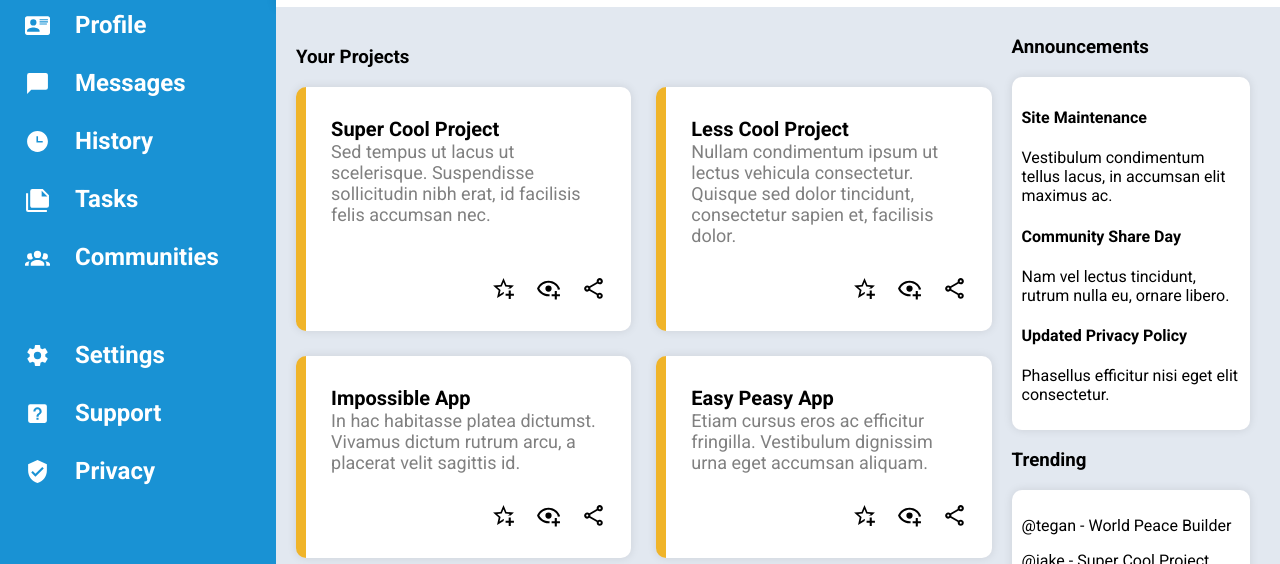
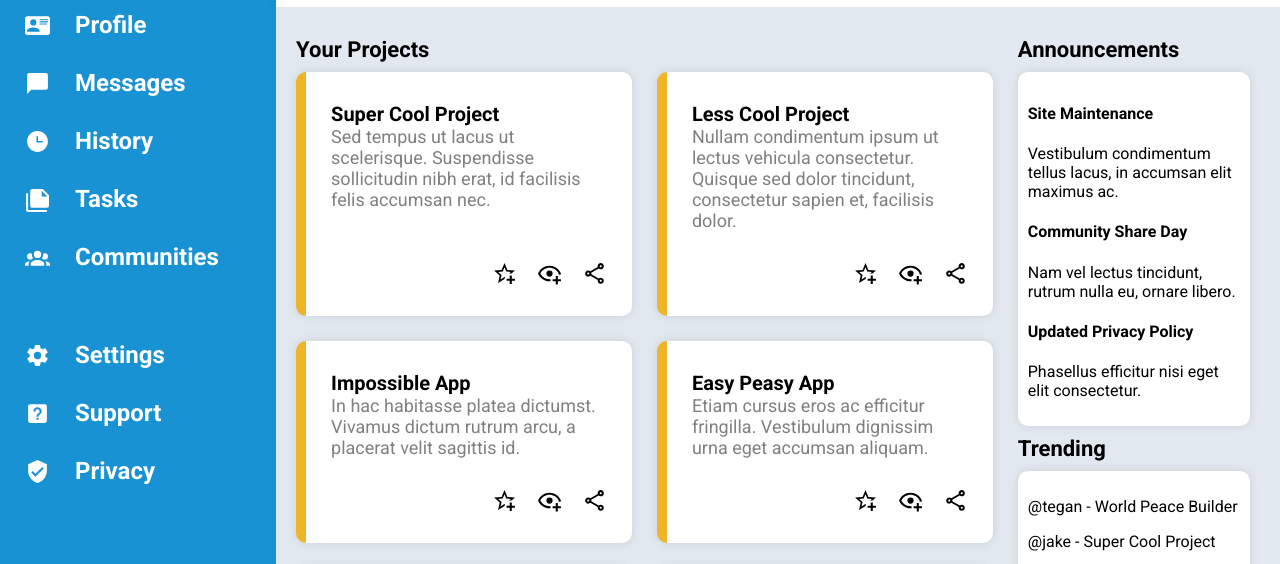
Before and after one commit to Gonalgar/admin-dashboard, a plain HTML site: page index.html in a window 1280 px wide. Shown: the part 187-751 px from the top of the page. Drawn offline with Linux system fonts and the light colour scheme.

Commit message:
Fix main content padding

```diff
--- a/style.css
+++ b/style.css
@@ -65,27 +65,24 @@ body {
 }
 
 
-.header {
-    grid-area: header;
-}
-
-
 .main-content {
     grid-area: main-content;
     background-color: #e2e8f0;
     display: flex;
     flex-direction: row;
     align-items: flex-start;
-    gap: 10px;
-    padding: 10px;
+    gap: 25px;
+    padding: 20px;
     padding-right: 30px;
     display: grid;
     grid-template-columns: 3fr 1fr;
+
+    h3 {
+        font-size: 22px;
+        margin: 10px 0;
+    }
 }
 
-.content-projects {
-    padding: 10px;
-}
 
 .projects {
     display: grid;
@@ -152,6 +149,7 @@ body {
 }
 
 .header {
+    grid-area: header;
     display: flex;
     flex-direction: column;
     justify-content: space-between;
```
